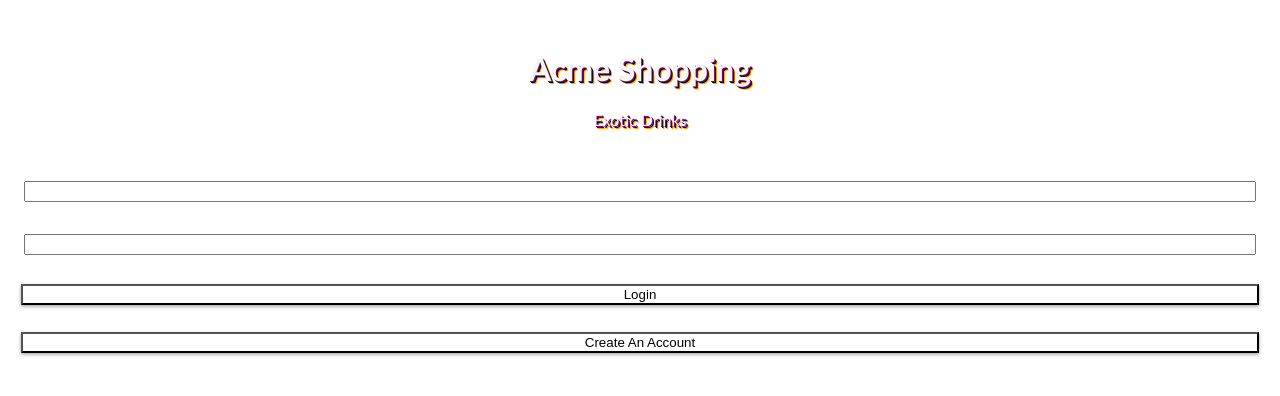
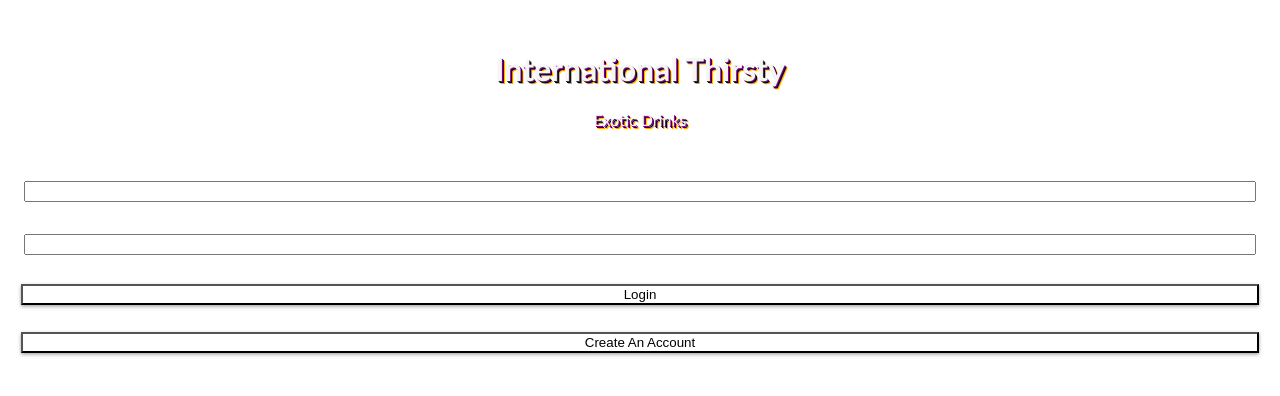
Before and after one commit to ericpkatz/acme-shopping, a React app: page /products in a window 1280 px wide. Shown: the top 396 px of the page. Built offline with nearby package versions, Linux system fonts and the light colour scheme.

Commit message:
site title 'International Thirsty'

```diff
--- a/index.html
+++ b/index.html
@@ -1,6 +1,6 @@
 <html>
   <head>
-    <title>My App</title>
+    <title>International Thirsty</title>
 <style>
   html {
     text-align: center;
--- a/src/Header.js
+++ b/src/Header.js
@@ -20,7 +20,7 @@ const Header = ({ auth, cart, logout }) => {
   return (
     <section>
       <header>
-        <h1>Acme Shopping</h1>
+        <h1>International Thirsty</h1>
         <p>Exotic Drinks</p>
       </header>
       {
--- a/src/SignIn.js
+++ b/src/SignIn.js
@@ -27,7 +27,7 @@ class SignIn extends Component{
     return (
       <div>
         <header>
-          <h1>Acme Shopping</h1>
+          <h1>International Thirsty</h1>
           <p>Exotic Drinks</p>
         </header>
         <form onSubmit={ onSubmit }>
```
